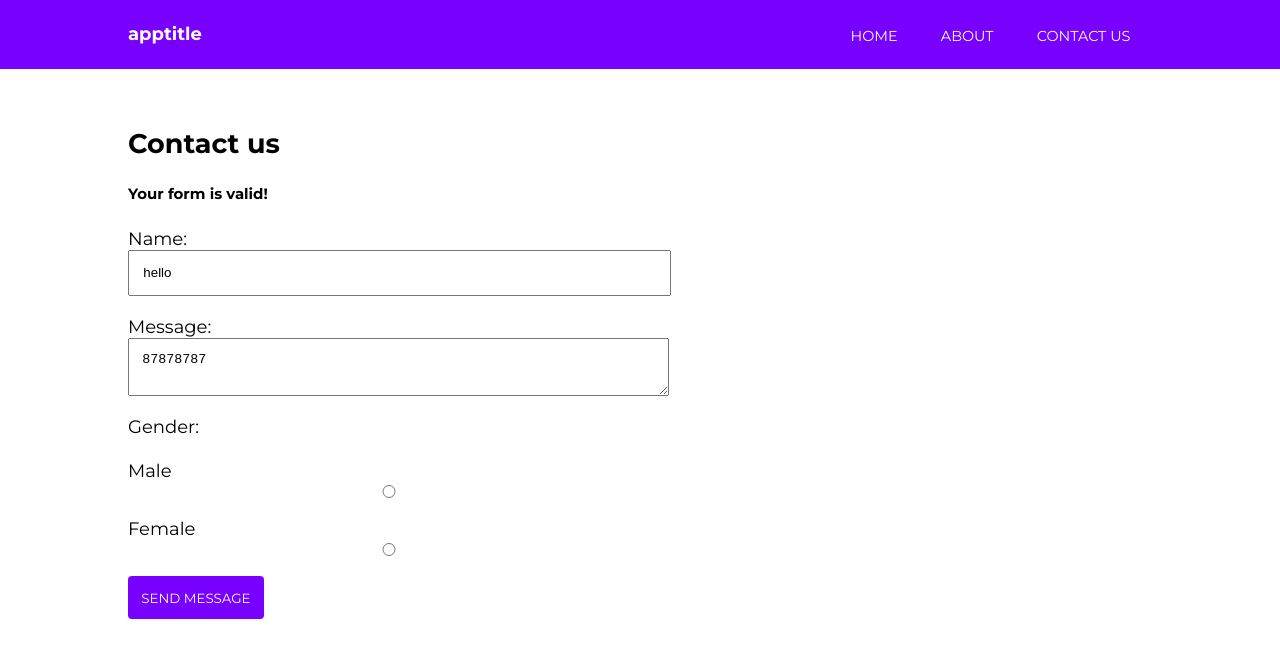
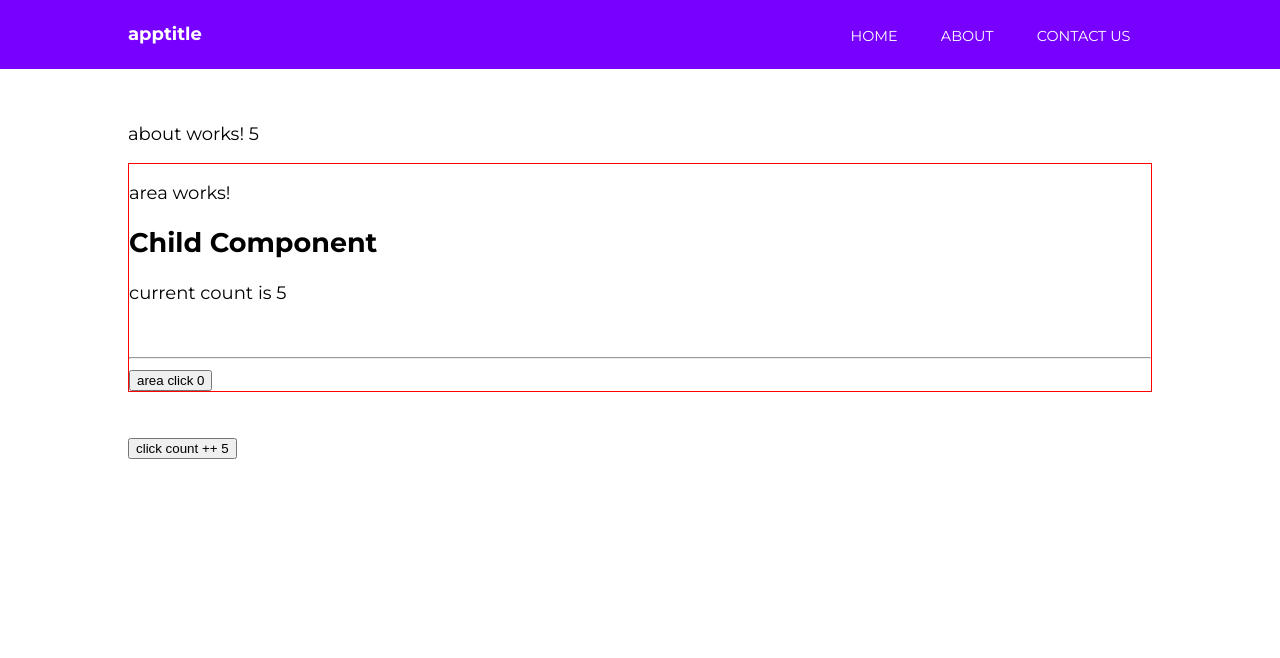
Before and after one commit to code-in-time/angular-7-course, an Angular app: page / in a window 1280 px wide. Shown: the top 658 px of the page. Built offline with nearby package versions, Linux system fonts and the light colour scheme.

Commit message:
Pass data to child with @input

```diff
--- a/src/app/about/about.component.html
+++ b/src/app/about/about.component.html
@@ -1 +1,7 @@
-<p>about works!</p>
+<p>about works! {{counter}}</p>
+
+<app-area [count]=counter></app-area>
+
+<br /><br />
+
+<button (click)=countIt()>click count ++ {{counter}}</button>
--- a/src/app/about/about.component.ts
+++ b/src/app/about/about.component.ts
@@ -7,9 +7,15 @@ import { Component, OnInit } from '@angular/core';
 })
 export class AboutComponent implements OnInit {
 
+  counter: number = 5
+
   constructor() { }
 
   ngOnInit() {
   }
 
+  countIt () {
+    this.counter ++;
+  }
+
 }
--- a/src/app/app-routing.module.ts
+++ b/src/app/app-routing.module.ts
@@ -6,7 +6,7 @@ import { AboutComponent } from './about/about.component'
 
 
 const routes: Routes = [
-  { path: '' , component: ContactComponent,  },
+  { path: '' , component: AboutComponent,  },
   { path: 'about' , component: AboutComponent },
   { path: 'contact' , component: ContactComponent,  }
 ];
--- a/src/app/app.module.ts
+++ b/src/app/app.module.ts
@@ -9,6 +9,7 @@ import { MyNavComponent } from './my-nav/my-nav.component';
 import { AboutComponent } from './about/about.component';
 import { ContactComponent } from './contact/contact.component';
 import { HomeComponent } from './home/home.component';
+import { AreaComponent } from './area/area.component';
 
 @NgModule({
   declarations: [
@@ -16,7 +17,8 @@ import { HomeComponent } from './home/home.component';
     MyNavComponent,
     AboutComponent,
     ContactComponent,
-    HomeComponent
+    HomeComponent,
+    AreaComponent
   ],
   imports: [
     BrowserModule,
--- /dev/null
+++ b/src/app/area/area.component.html
@@ -0,0 +1,11 @@
+<div>
+    <p>area works!</p>
+
+    <h2>Child Component</h2>
+    current count is {{ count }}
+
+    <br><br><br>
+    <hr>
+    <button (click)=countTheArea()>area click {{myAreaSum}}</button>
+
+</div>
--- /dev/null
+++ b/src/app/area/area.component.scss
@@ -0,0 +1,3 @@
+div {
+    border: 1px solid red;
+}
--- /dev/null
+++ b/src/app/area/area.component.ts
@@ -0,0 +1,23 @@
+import { Component, OnInit, Input } from '@angular/core';
+
+@Component({
+  selector: 'app-area',
+  templateUrl: './area.component.html',
+  styleUrls: ['./area.component.scss']
+})
+export class AreaComponent implements OnInit {
+
+  // The Child Component expects the count to come from the Parent Component. Hence in ChildComponent decorate the count property with @Input decorator
+  @Input() count: number;
+  myAreaSum: number = 0;
+
+  constructor() { }
+
+  ngOnInit() {
+  }
+
+  countTheArea() {
+    this.myAreaSum = this.count + Math.random()
+  }
+
+}
```
Also changed, not shown: 1 other file (tests, documents, lock files or other folders).
